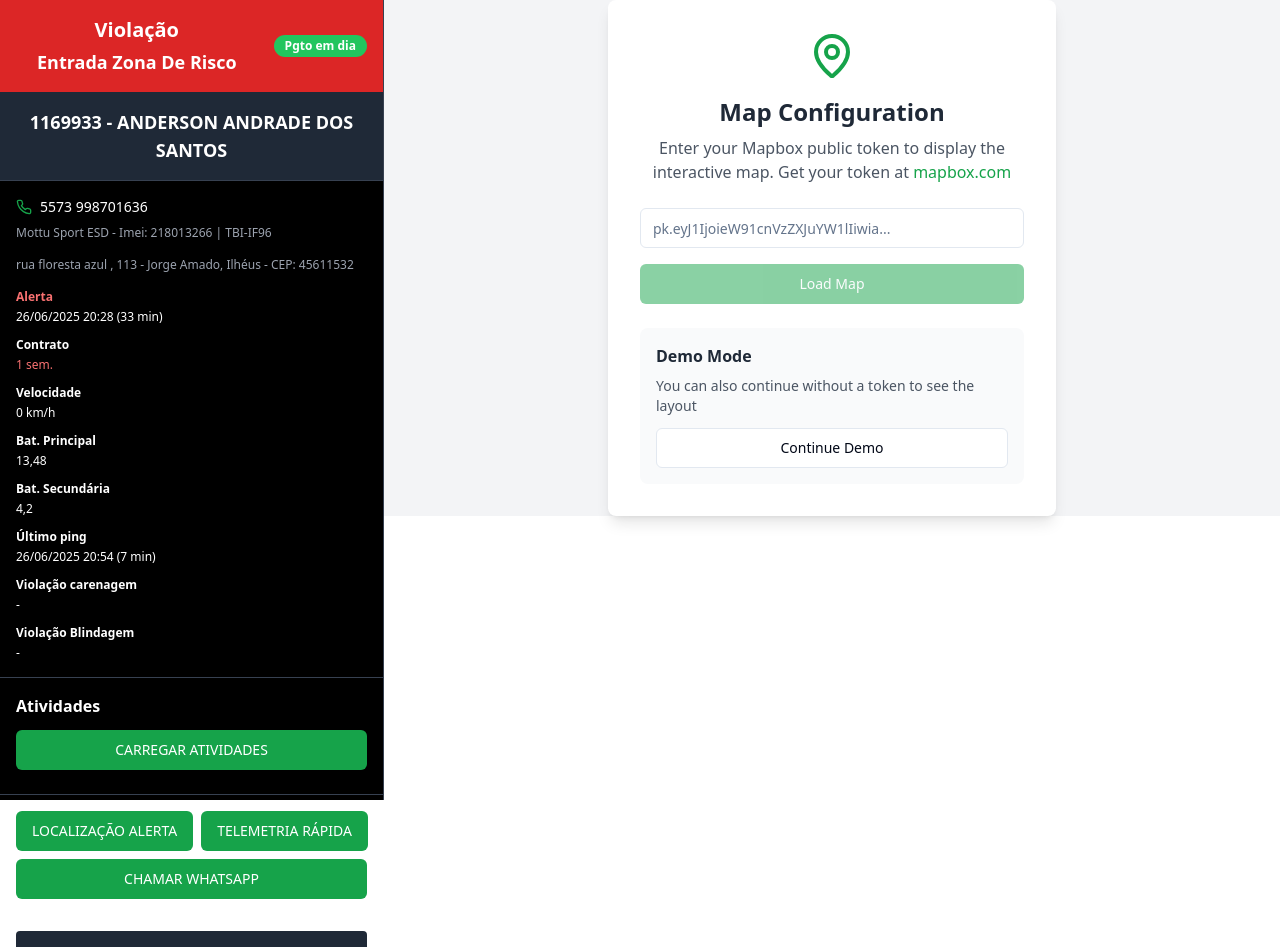
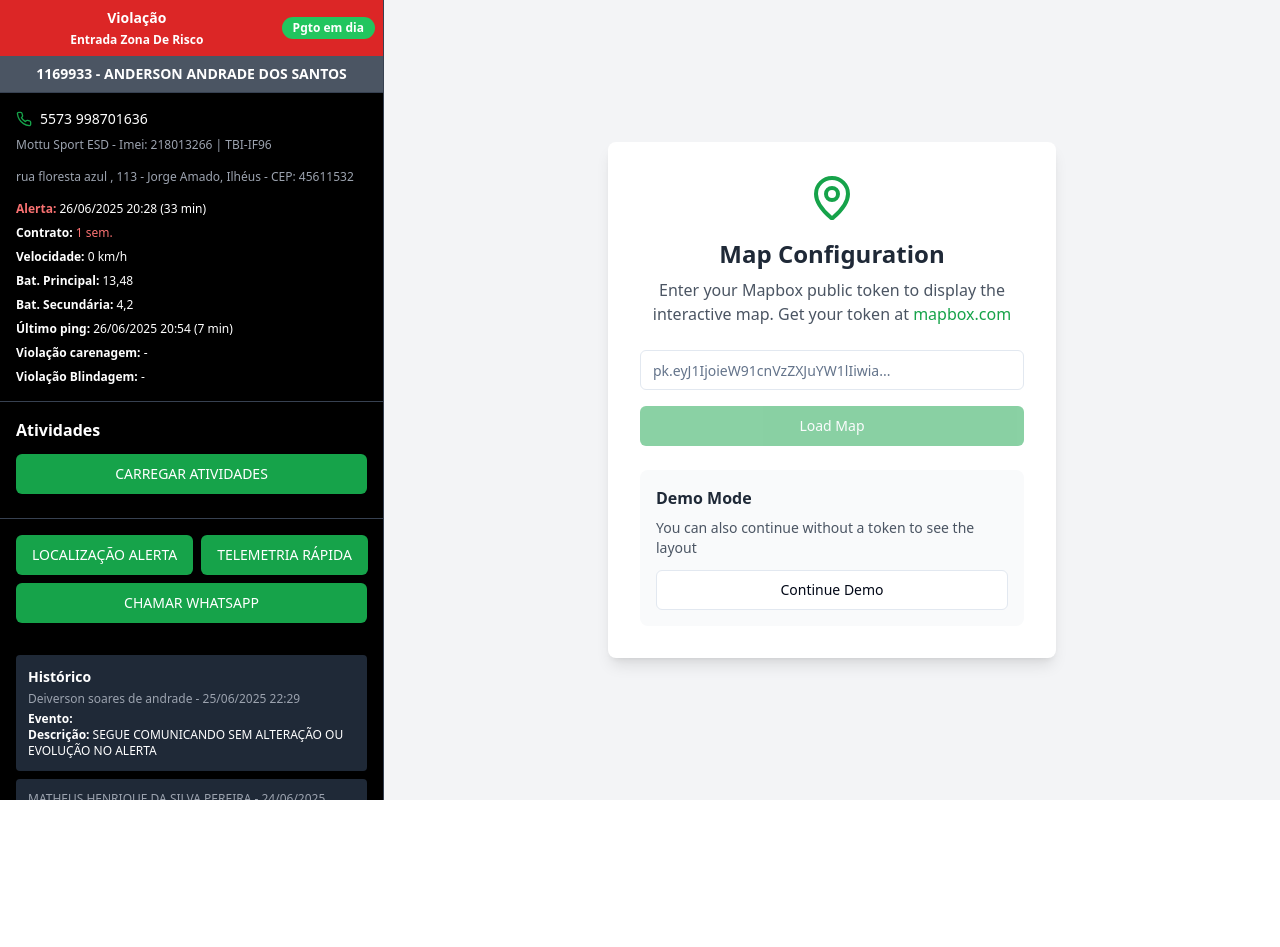
Before and after one commit to CaioNagata/map-shadow-display, a React (Vite) app: page / in a window 1280 px wide. After the commit the page ends 800 px from the top, so only its background shows below. Built offline with nearby package versions, Linux system fonts and the light colour scheme.

Commit message:
Refactor: Update sidebar and map layout
- Reduced width and font size of violation and name headers, with dark grey background.
- Modified information display to "Title: Value" format.
- Ensured map fills the page without scroll, while the left bar remains scrollable.

```diff
--- a/src/components/MapView.tsx
+++ b/src/components/MapView.tsx
@@ -23,7 +23,7 @@ const MapView = ({ selectedVehicle }: MapViewProps) => {
 
   if (showTokenInput) {
     return (
-      <div className="flex-1 bg-gray-100 flex items-center justify-center">
+      <div className="flex-1 bg-gray-100 flex items-center justify-center h-screen">
         <div className="bg-white p-8 rounded-lg shadow-lg max-w-md w-full mx-4">
           <div className="text-center mb-6">
             <MapPin className="w-12 h-12 text-green-600 mx-auto mb-4" />
@@ -82,7 +82,7 @@ const MapView = ({ selectedVehicle }: MapViewProps) => {
   }
 
   return (
-    <div className="flex-1 relative bg-gray-100">
+    <div className="flex-1 relative bg-gray-100 h-screen overflow-hidden">
       {/* Map Header */}
       <div className="absolute top-0 left-0 right-0 z-10 bg-white/90 backdrop-blur-sm border-b p-4">
         <div className="flex items-center justify-between">
--- a/src/components/VehicleSidebar.tsx
+++ b/src/components/VehicleSidebar.tsx
@@ -57,15 +57,15 @@ const VehicleSidebar = ({ selectedVehicle, onVehicleSelect }: VehicleSidebarProp
   const selectedVehicleData = mockVehicles.find(v => v.id === selectedVehicle);
 
   return (
-    <div className="w-96 bg-black text-white h-screen flex flex-col border-r border-gray-700">
+    <div className="w-96 bg-black text-white h-screen flex flex-col border-r border-gray-700 overflow-y-auto">
       {/* Violation Header */}
       {selectedVehicleData && (
-        <div className="bg-red-600 p-4 text-center flex justify-between items-center">
+        <div className="bg-red-600 p-2 text-center flex justify-between items-center">
           <div className="flex-1">
-            <div className="text-xl font-bold text-white">
+            <div className="text-sm font-bold text-white">
               Violação
             </div>
-            <div className="text-lg font-semibold text-white mt-1">
+            <div className="text-xs font-semibold text-white mt-1">
               {selectedVehicleData.violation}
             </div>
           </div>
@@ -75,8 +75,8 @@ const VehicleSidebar = ({ selectedVehicle, onVehicleSelect }: VehicleSidebarProp
 
       {/* Vehicle Header */}
       {selectedVehicleData && (
-        <div className="bg-gray-800 p-4 text-center border-b border-gray-700">
-          <div className="text-lg font-bold text-white">
+        <div className="bg-gray-600 p-2 text-center border-b border-gray-700">
+          <div className="text-sm font-bold text-white">
             {selectedVehicleData.id}169933 - {selectedVehicleData.name}
           </div>
         </div>
@@ -100,46 +100,38 @@ const VehicleSidebar = ({ selectedVehicle, onVehicleSelect }: VehicleSidebarProp
             {selectedVehicleData.address}
           </div>
 
-          {/* Information List - Single Column */}
-          <div className="text-xs space-y-3">
+          {/* Information List - Inline Format */}
+          <div className="text-xs space-y-2">
             <div>
-              <div className="font-semibold text-red-400 mb-1">Alerta</div>
-              <div>{selectedVehicleData.lastAlert}</div>
+              <span className="font-semibold text-red-400">Alerta:</span> {selectedVehicleData.lastAlert}
             </div>
 
             <div>
-              <div className="font-semibold mb-1">Contrato</div>
-              <div className="text-red-400">{selectedVehicleData.contract}</div>
+              <span className="font-semibold">Contrato:</span> <span className="text-red-400">{selectedVehicleData.contract}</span>
             </div>
 
             <div>
-              <div className="font-semibold mb-1">Velocidade</div>
-              <div>{selectedVehicleData.speed}</div>
+              <span className="font-semibold">Velocidade:</span> {selectedVehicleData.speed}
             </div>
 
             <div>
-              <div className="font-semibold mb-1">Bat. Principal</div>
-              <div>{selectedVehicleData.mainBattery}</div>
+              <span className="font-semibold">Bat. Principal:</span> {selectedVehicleData.mainBattery}
             </div>
 
             <div>
-              <div className="font-semibold mb-1">Bat. Secundária</div>
-              <div>{selectedVehicleData.secondaryBattery}</div>
+              <span className="font-semibold">Bat. Secundária:</span> {selectedVehicleData.secondaryBattery}
             </div>
 
             <div>
-              <div className="font-semibold mb-1">Último ping</div>
-              <div>{selectedVehicleData.lastPing}</div>
+              <span className="font-semibold">Último ping:</span> {selectedVehicleData.lastPing}
             </div>
 
             <div>
-              <div className="font-semibold mb-1">Violação carenagem</div>
-              <div>-</div>
+              <span className="font-semibold">Violação carenagem:</span> -
             </div>
 
             <div>
-              <div className="font-semibold mb-1">Violação Blindagem</div>
-              <div>-</div>
+              <span className="font-semibold">Violação Blindagem:</span> -
             </div>
           </div>
         </div>
--- a/src/pages/Index.tsx
+++ b/src/pages/Index.tsx
@@ -12,7 +12,7 @@ const Index = () => {
   }, []);
 
   return (
-    <div className="min-h-screen flex bg-background">
+    <div className="h-screen flex bg-background overflow-hidden">
       <VehicleSidebar
         selectedVehicle={selectedVehicle}
         onVehicleSelect={setSelectedVehicle}
```
